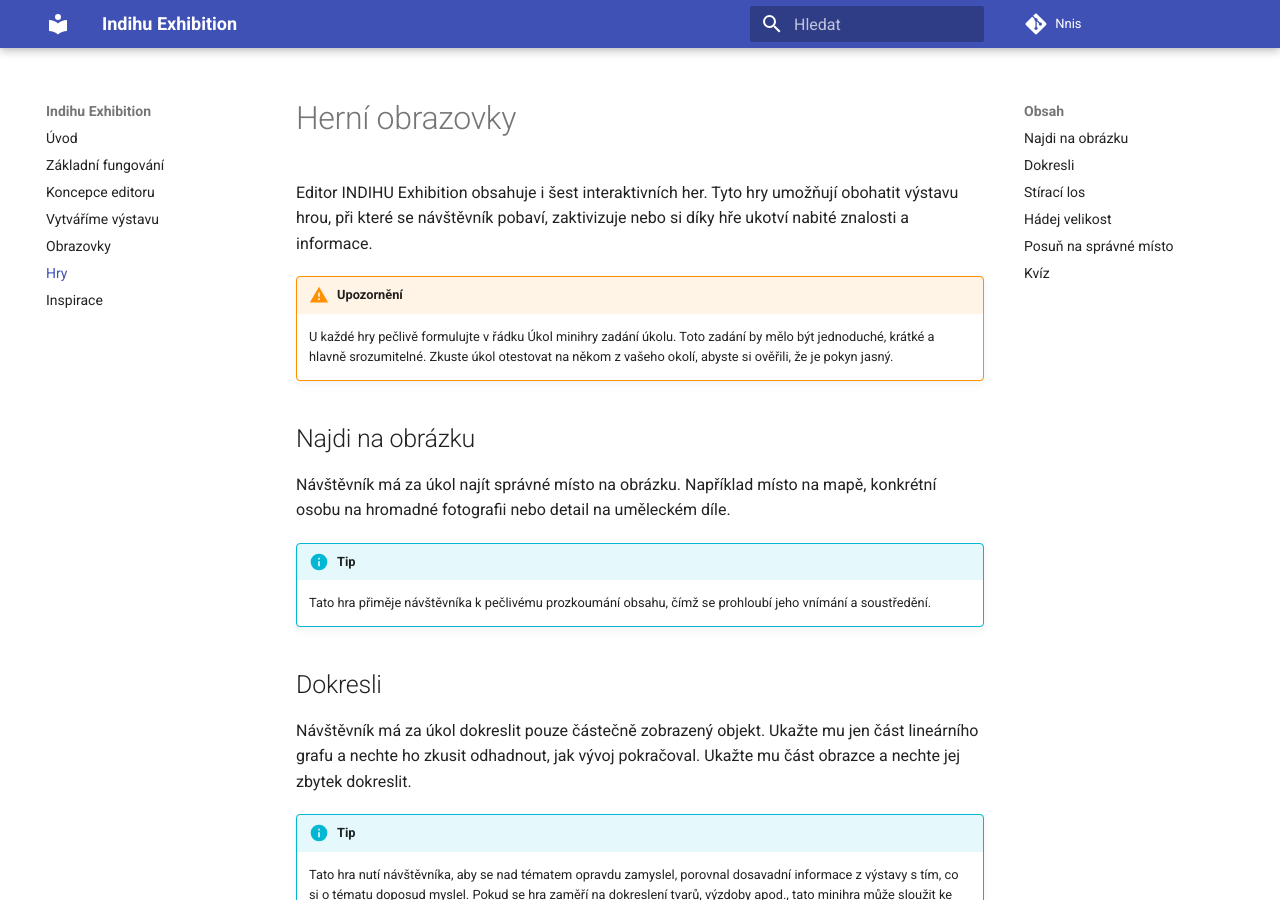
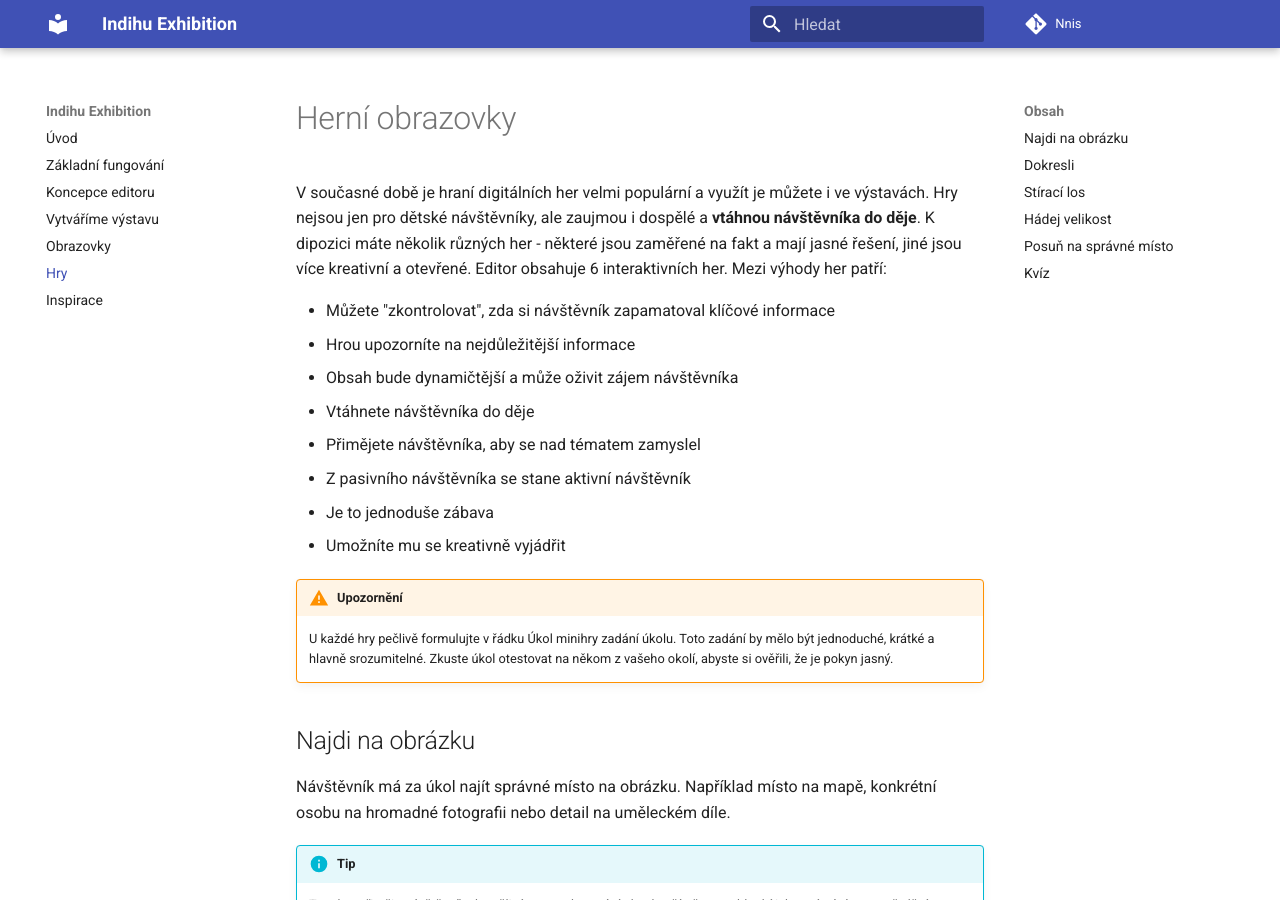
Before and after one commit to nnis/indihu-manual, an MkDocs documentation site: the page built from docs/hry.md, in a window 1280 px wide and 900 px high. Built offline with MkDocs 1.6.1 and Material for MkDocs 9.7.7, drawn with Linux system fonts in a browser that asks for light colours.

Commit message:
Update hry.md

```diff
--- a/docs/hry.md
+++ b/docs/hry.md
@@ -1,6 +1,17 @@
 # Herní obrazovky
 
-Editor INDIHU Exhibition obsahuje i šest interaktivních her. Tyto hry umožňují obohatit výstavu hrou, při které se návštěvník pobaví, zaktivizuje nebo si díky hře ukotví nabité znalosti a informace.
+V současné době je hraní digitálních her velmi populární a využít je můžete i ve výstavách. Hry nejsou jen pro dětské návštěvníky, ale zaujmou i dospělé a **vtáhnou návštěvníka do děje**. K dipozici máte několik různých her - některé jsou zaměřené na fakt a mají jasné řešení, jiné jsou více kreativní a otevřené. Editor obsahuje 6 interaktivních her. Mezi výhody her patří:
+
+- Můžete "zkontrolovat", zda si návštěvník zapamatoval klíčové informace
+- Hrou upozorníte na nejdůležitější informace
+- Obsah bude dynamičtější a může oživit zájem návštěvníka
+- Vtáhnete návštěvníka do děje
+- Přimějete návštěvníka, aby se nad tématem zamyslel
+- Z pasivního návštěvníka se stane aktivní návštěvník
+- Je to jednoduše zábava
+- Umožníte mu se kreativně vyjádřit
+
+
 
 !!! warning "Upozornění"
 	U každé hry pečlivě formulujte v řádku Úkol minihry zadání úkolu. Toto zadání by mělo být jednoduché, krátké a hlavně srozumitelné. Zkuste úkol otestovat na někom z vašeho okolí, abyste si ověřili, že je pokyn jasný.
```
